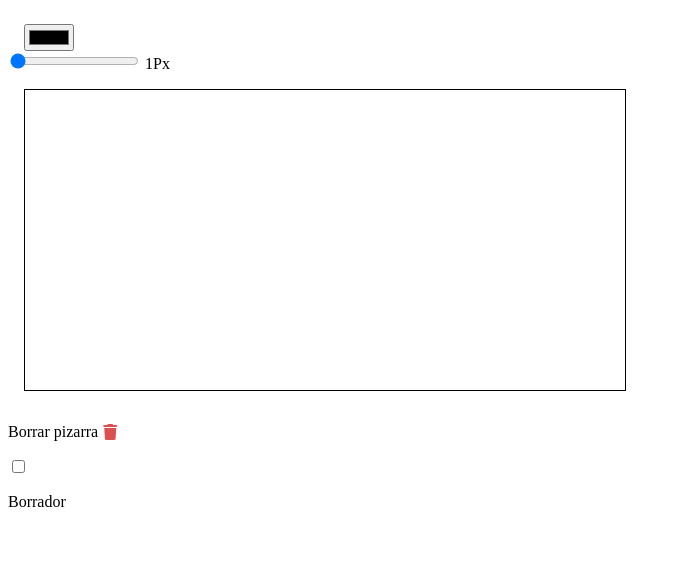
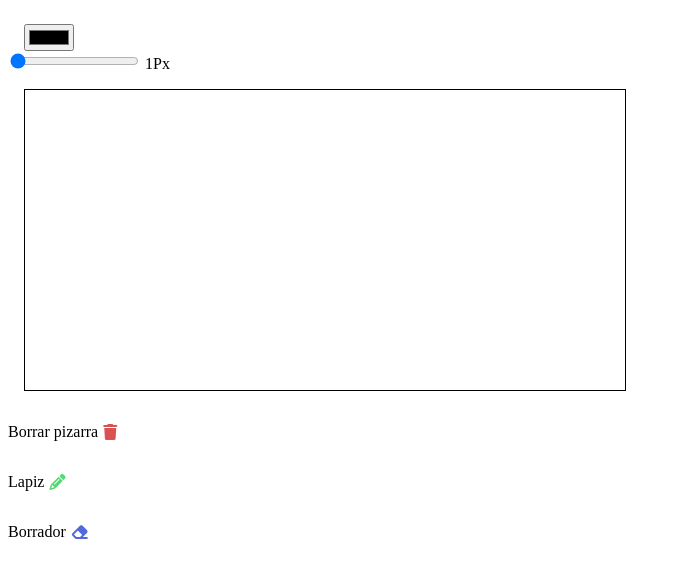
Before and after one commit to diegodgl10/Pizarra-UI, a plain HTML site: page src/index.html in a window 1280 px wide. Shown: the whole page, without its empty margins (0-681 px from the left). Drawn offline with Linux system fonts and the light colour scheme.

Commit message:
boton de borrado y pintado

```diff
--- a/src/index.html
+++ b/src/index.html
@@ -19,23 +19,23 @@
 
 <canvas class="js-paint  paint-canvas" width="600" height="300"></canvas>
 
-  <button id="borrar" type="button">
-    <p>Borrar pizarra</p>
-    <i class="fa-solid fa-trash"></i>
-  </button>
+  <div class="btn-group">
+    <button id="borrar" type="button">
+      <p>Borrar pizarra</p>
+      <i class="fa-solid fa-trash"></i>
+    </button>
 
-  <label class="switch" id="lapiz-borrador">
-    <input type="checkbox">
-    <span class="slider round"></span>
-    <p>Borrador</p>
-  </label>
+    <button id="lapiz-escribir" type="button">
+      <p>Lapiz</p>
+      <i class="fas fa-pencil-alt"></i>
+    </button>
 
-  <!--
-  <button  id="lapiz-borrador" type="button">
-    <p>Borrador</p>
-    <i class="fa-solid fa-trash"></i>
-  </button>
-  -->
+    <button id="lapiz-borrador" type="button">
+      <p>Borrador</p>
+      <i class="fa fa-eraser"></i>
+    </button>
+
+  </div>
 </body>
 
 
@@ -46,19 +46,16 @@
   const context = paintCanvas.getContext( '2d' );
   context.lineCap = 'round';
 
-  //var checkboxLapizBorrador = document.getElementById("lapiz-borrador");
-
   const procesarClickBorrar = function (event) {
     context.clearRect(0, 0, paintCanvas.clientWidth, paintCanvas.clientHeight);
   }
 
   const procesarLapizBorrador = function (event) {
-    //if (checkboxLapizBorrador.checked) {
-    //  console.log("Checkeado")
-    //} else {
-    //  console.log("No checkeado")
-    //}
     context.globalCompositeOperation="destination-out";
+  }
+
+  const procesarLapiz = function (event) {
+    context.globalCompositeOperation="source-over";
   }
 
   const colorPicker = document.querySelector( '.js-color-picker');
@@ -111,8 +108,11 @@
   const borrarCanvasButton = document.querySelector('#borrar')
   borrarCanvasButton.addEventListener('click', procesarClickBorrar)
 
-  borrarLapizButton = document.querySelector('#lapiz-borrador')
+  const borrarLapizButton = document.querySelector('#lapiz-borrador')
   borrarLapizButton.addEventListener('click', procesarLapizBorrador)
+
+  const lapizButton = document.querySelector('#lapiz-escribir')
+  lapizButton.addEventListener('click', procesarLapiz)
 
 </script>
 </html>
--- a/src/styles.css
+++ b/src/styles.css
@@ -27,3 +27,33 @@ button{
 #borrar:hover{
   cursor: pointer;
 }
+
+#lapiz-escribir{
+  display: flex;
+  align-items:center;
+  justify-content: center;
+  gap:5px;
+}
+
+#lapiz-escribir i{
+  color:rgb(81, 219, 111);
+}
+
+#lapiz-escribir:hover{
+  cursor: pointer;
+}
+
+#lapiz-borrador{
+  display: flex;
+  align-items:center;
+  justify-content: center;
+  gap:5px;
+}
+
+#lapiz-borrador i{
+  color:rgb(81, 106, 219);
+}
+
+#lapiz-borrador:hover{
+  cursor: pointer;
+}
```
Also changed, not shown: notas.txt (added).
